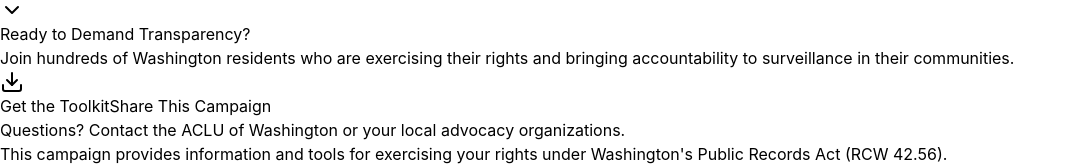
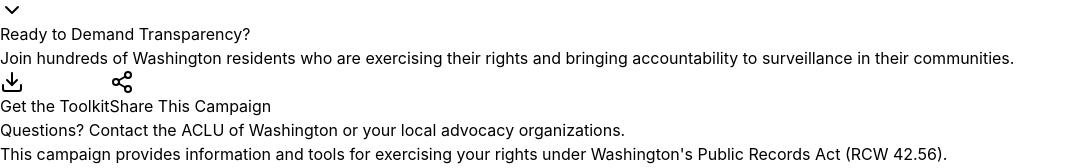
Before and after one commit to jeff-is-working/surveillance-watch, a React (Vite) app: page / in a window 1280 px wide. Shown: the part 2594-2762 px from the top of the page, without its empty margins (0-1072 px from the left). Built offline with nearby package versions, Linux system fonts and the light colour scheme.

Commit message:
Update App.jsx

```diff
--- a/src/App.jsx
+++ b/src/App.jsx
@@ -1,5 +1,5 @@
 import React, { useState } from 'react';
-import { AlertCircle, Eye, Camera, FileText, Users, Shield, ChevronDown, Download, ExternalLink, CheckCircle, XCircle } from 'lucide-react';
+import { AlertCircle, Eye, Camera, FileText, Users, Shield, ChevronDown, Download, ExternalLink, CheckCircle, XCircle, Share2 } from 'lucide-react';
 
 export default function SurveillanceAwarenessPage() {
   const [activeTab, setActiveTab] = useState('overview');
@@ -23,6 +23,35 @@
 
   const downloadAllFiles = () => {
     setShowDownloadModal(true);
+  };
+
+  const shareThisCampaign = async () => {
+    const shareData = {
+      title: 'WA Surveillance Watch',
+      text: 'Demand transparency on law enforcement surveillance cameras in Washington State. Get free templates to file public records requests.',
+      url: window.location.href
+    };
+
+    // Try Web Share API first (works on mobile and modern browsers)
+    if (navigator.share) {
+      try {
+        await navigator.share(shareData);
+      } catch (err) {
+        // User cancelled or error occurred
+        if (err.name !== 'AbortError') {
+          console.error('Error sharing:', err);
+        }
+      }
+    } else {
+      // Fallback: Copy URL to clipboard
+      try {
+        await navigator.clipboard.writeText(window.location.href);
+        alert('Link copied to clipboard! Share it with others to spread awareness.');
+      } catch (err) {
+        // Final fallback: Show the URL
+        prompt('Copy this link to share:', window.location.href);
+      }
+    }
   };
 
   return (
@@ -677,7 +706,11 @@
               <Download className="inline w-5 h-5 mr-2" />
               Get the Toolkit
             </button>
-            <button className="bg-transparent border-2 border-white px-8 py-4 rounded-lg font-semibold text-lg hover:bg-white hover:text-blue-900 transition">
+            <button
+              onClick={shareThisCampaign}
+              className="bg-transparent border-2 border-white px-8 py-4 rounded-lg font-semibold text-lg hover:bg-white hover:text-blue-900 transition"
+            >
+              <Share2 className="inline w-5 h-5 mr-2" />
               Share This Campaign
             </button>
           </div>
```
